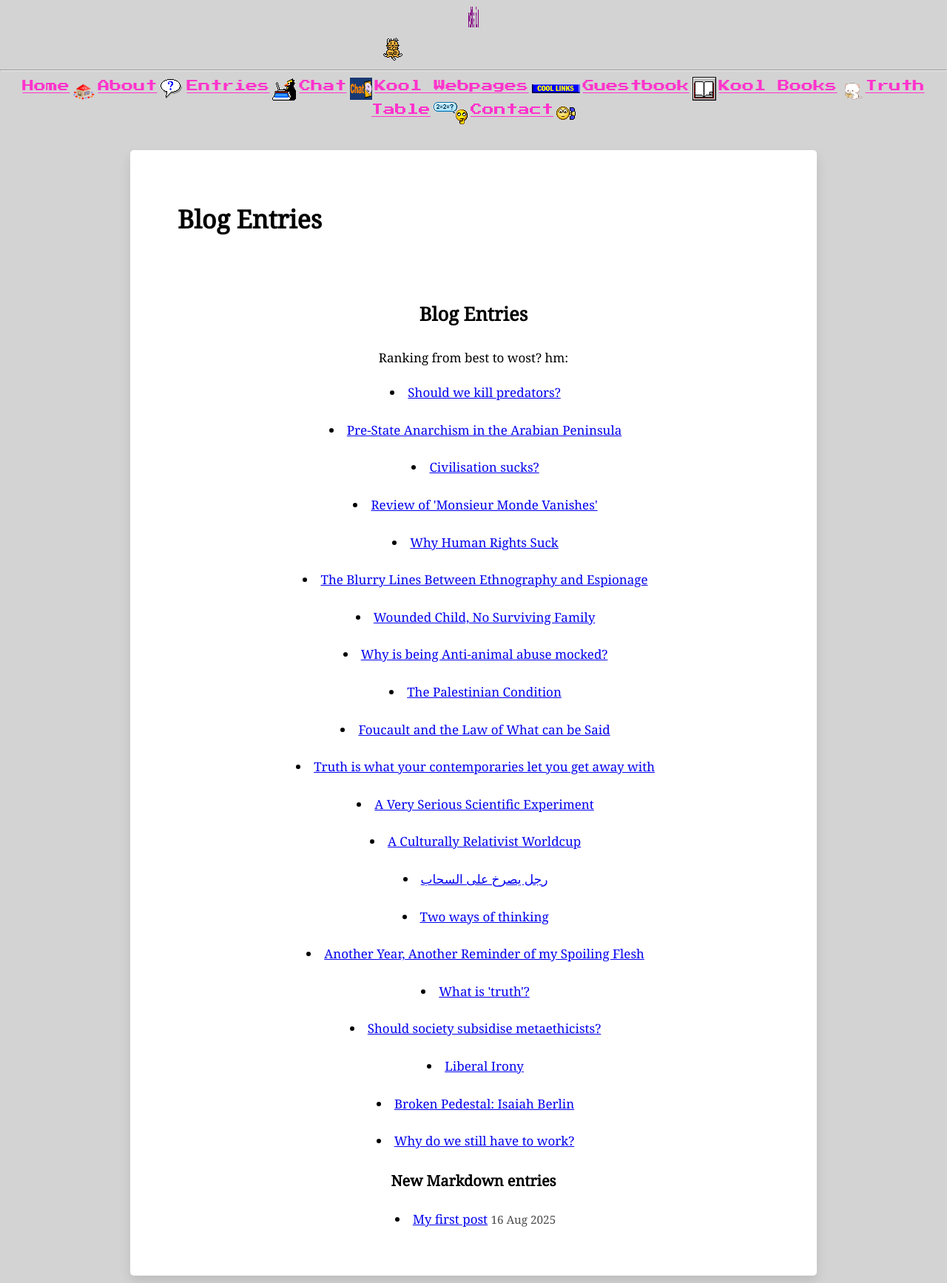
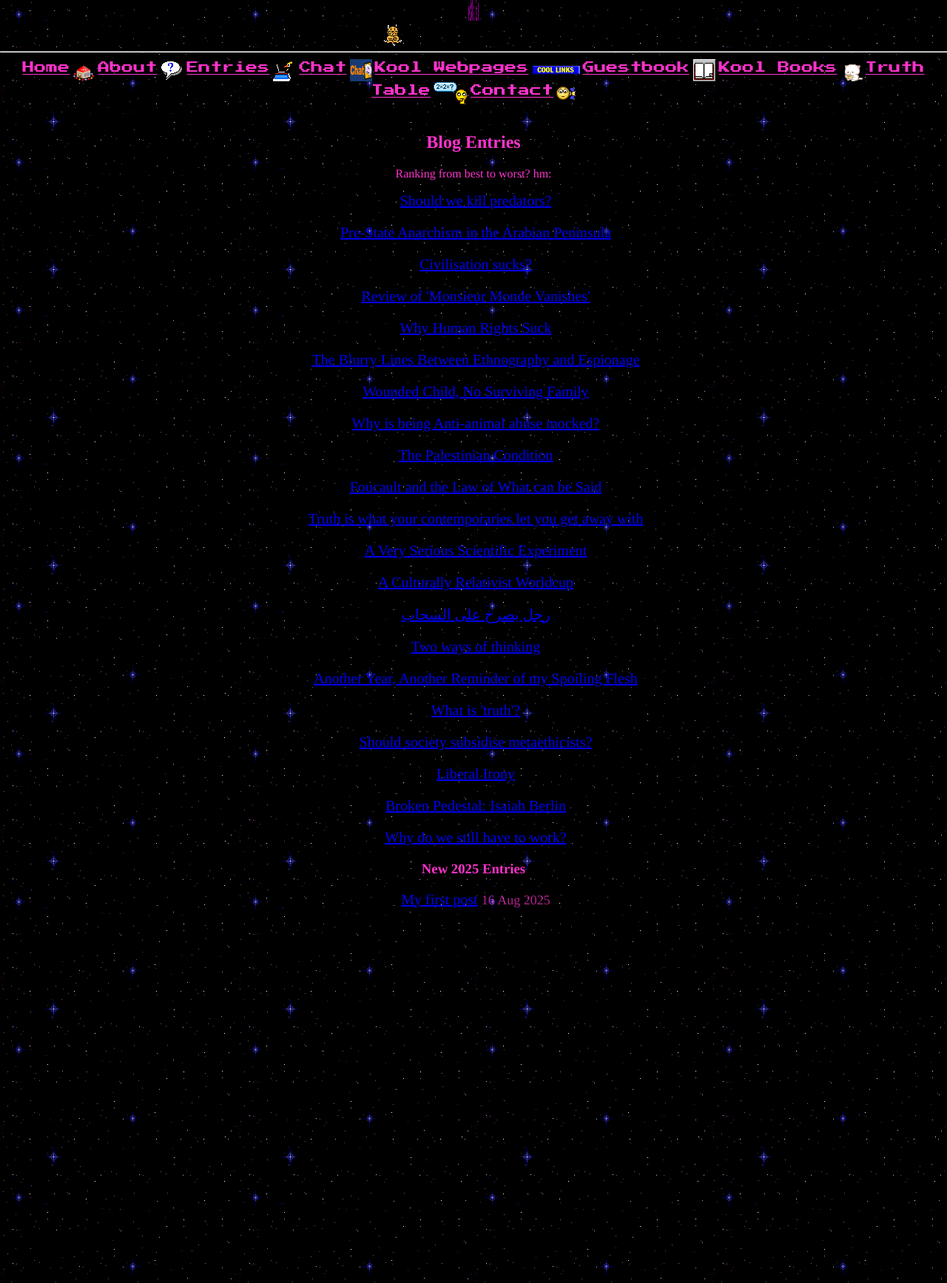
Before and after one commit to Catofminerva/Catofminerva.github.io, a Jekyll site: the page built from blog_posts.html, in a window 1280 px wide. Shown: the whole page at 74% size. Built offline with Jekyll 4.4.1, drawn with Linux system fonts in a browser that asks for light colours.

Commit message:
Update blog_posts.html

```diff
--- a/blog_posts.html
+++ b/blog_posts.html
@@ -1,16 +1,13 @@
 ---
-layout: post
+layout: entries
 title: "Blog Entries"
 permalink: /blog_posts.html
 ---
 
-<br>
-
-<body>
 <center>
   <h2>Blog Entries</h2>
+  <p>Ranking from best to worst? hm:</p>
   <ul>
-            <p>Ranking from best to wost? hm:</p>
                         <li><a href="predators.html">Should we kill predators?</a></li>
                                                 <li><a href="Anarchism.html">Pre-State Anarchism in the Arabian Peninsula</a></li>
                         <li><a href="primitive.html">Civilisation sucks?</a></li>
@@ -40,7 +37,7 @@ permalink: /blog_posts.html
 
             <!-- ... Add more as you create more posts ... -->
         </ul>
-<h3>New Markdown entries</h3>
+<h3>New 2025 Entries</h3>
 <ul>
     {% for post in site.posts %}
       <li>
@@ -51,8 +48,4 @@ permalink: /blog_posts.html
       </li>
     {% endfor %}
   </ul>
-
-
 </center>
-</body>
-</html>
```
Lines whose indentation alone changed are shown as unchanged.
